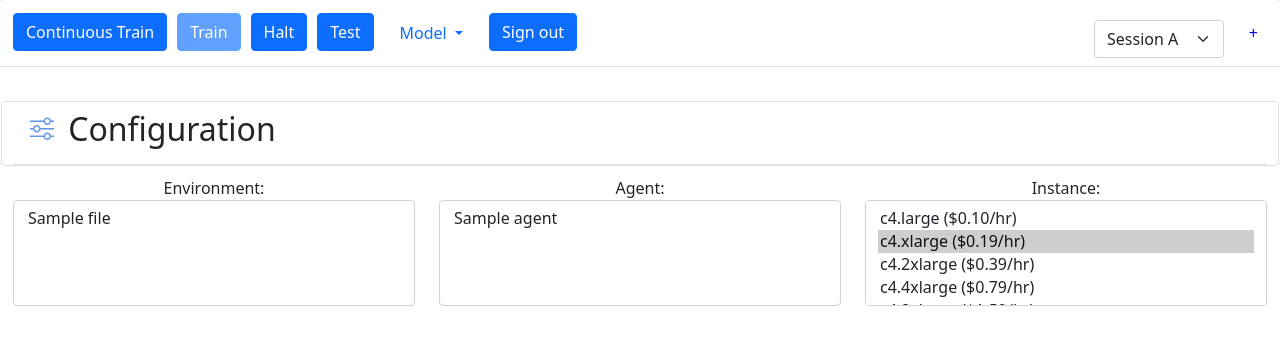
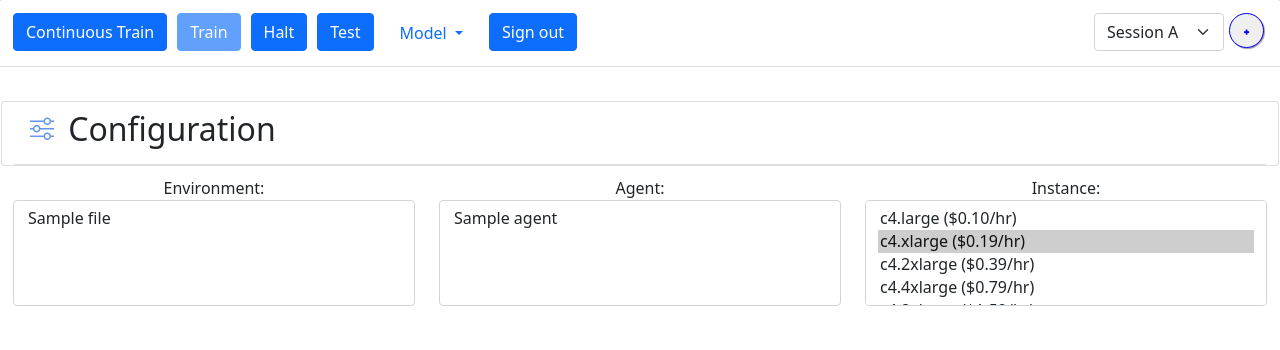
Before and after one commit to easyRL/easyRL-v0, a Django app: template templates/easyRL_app/index.html in a window 1280 px wide. Shown: the top 350 px of the page. Run offline with Django 3.2, Linux system fonts and the light colour scheme; the template is opened without the code that fills it: most values are stand-ins (such as "Sample title", 1, 10 or a date in 2020); grey boxes marked "Sample" are stand-in pictures; some libraries are stand-ins or nearby versions.

Commit message:
Added some styling to session button

```diff
--- a/templates/easyRL_app/index.html
+++ b/templates/easyRL_app/index.html
@@ -40,7 +40,7 @@
         </ul>
       </div>
 
-      <div id="session-selector"  style="width:170px; padding-top:12px; float:right; text-align:right ">
+      <div id="session-selector"  style="width:170px; padding-top:5px; float:right; ">
         <select name="Session" class="form-select" style="width: 130px; float:left;" id="session-select">
           <option value="0" selected>Session A</option>
           <option value="1">Session B</option>
@@ -69,7 +69,7 @@
           <option value="24">Session Y</option>
           <option value="26">Session Z</option>
         </select>
-        <button type="button" id="btn-new-session" style="border:none; float:right; background: none; color:blue;"> + </button>
+        <button type="button" id="btn-new-session" style=" box-shadow: 1px 1px 1px #999;border: .5px solid blue; border-radius: 35px; line-height: 15px; font-family: Impact; vertical-align: middle;text-align: center; margin: auto; height: 35px; width: 35px; float:right;  color:blue;"> + </button>
       </div>
 
       </div>
```
